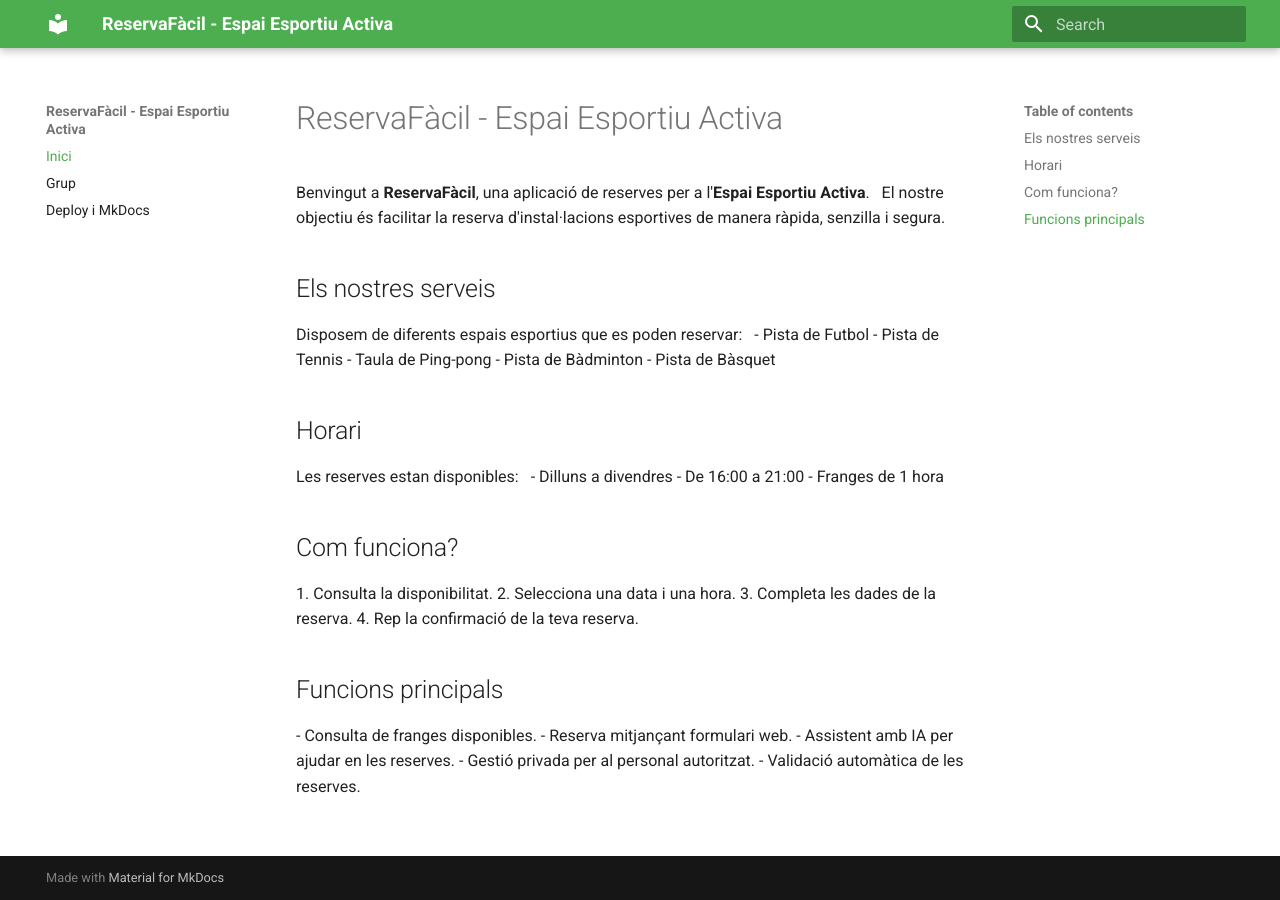
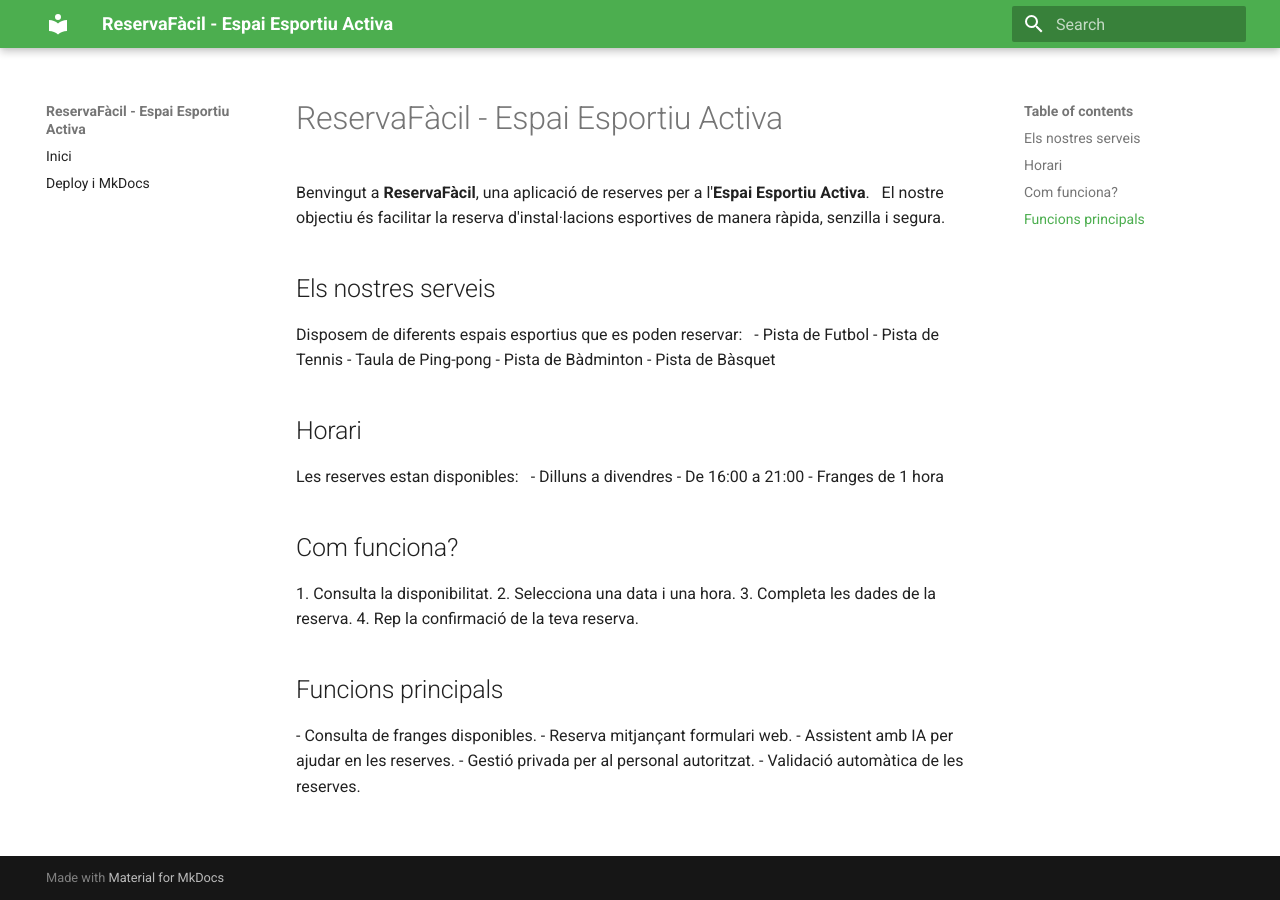
Before and after one commit to Mehmoonali/espai_esportiu_activa, an MkDocs documentation site: the page built from docs/index.md, in a window 1280 px wide. Built offline with MkDocs 1.6.1 and Material for MkDocs 9.7.7, drawn with Linux system fonts in a browser that asks for light colours.

```diff
--- a/mkdocs.yml
+++ b/mkdocs.yml
@@ -1,8 +1,7 @@
 site_name: ReservaFàcil - Espai Esportiu Activa
 
 nav:
-  - Inici: index.md
-  - Grup: Grup.md
+  - Inici: index.mdç
   - Deploy i MkDocs: deploy-mkdocs.md
 
 theme:
```
